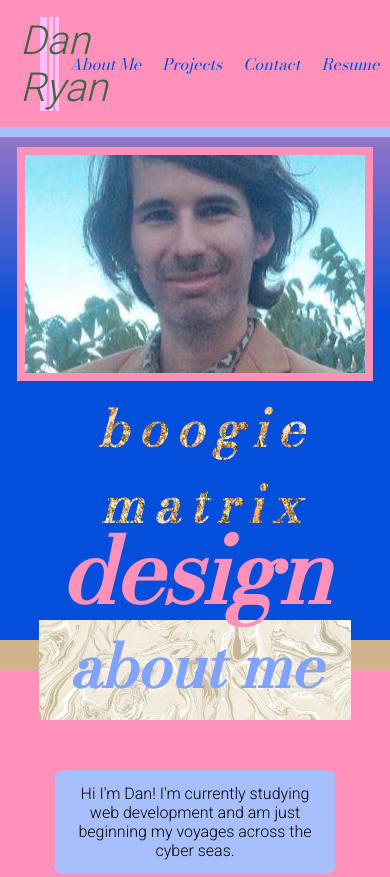
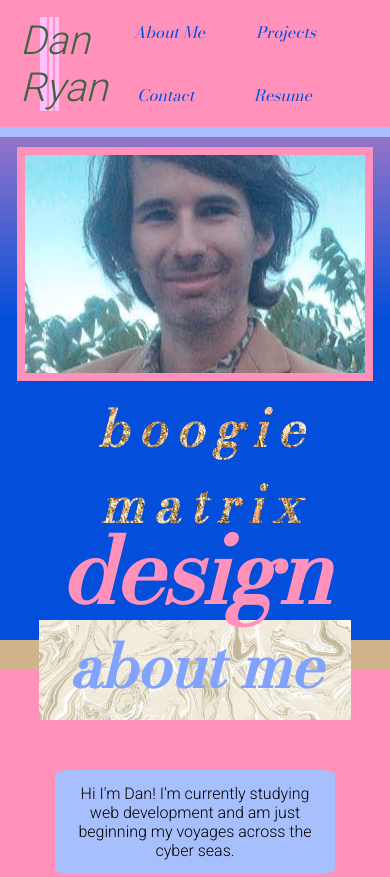
Before and after one commit to boogiematrix/portfolio-first, a plain HTML site: page index.html in a window 390 px wide. Shown: the top 877 px of the page. Drawn offline with nearby package versions, Linux system fonts and the light colour scheme.

Commit message:
fixed header nav margins on small screens

```diff
--- a/assets/css/style.css
+++ b/assets/css/style.css
@@ -191,9 +191,13 @@ header img:hover {
 }
 
 @media screen and (max-width: 494px){
+    header nav ul {
+        width: 60%;
+    }
+
     header a {
-        flex: 0 0 117px;
-        margin: 10px;
+        flex: 0 0 170px;
+        margin: 15px;
     }
 
     .design {
```
